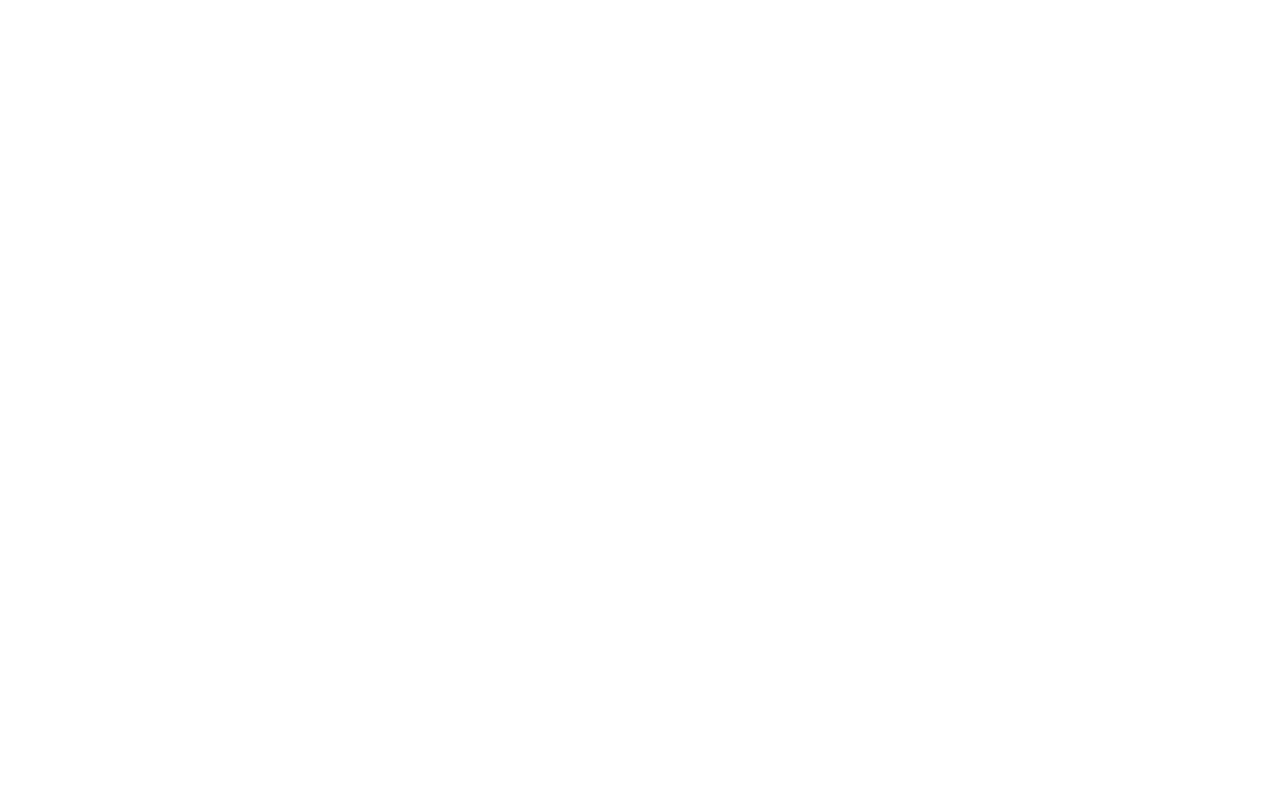
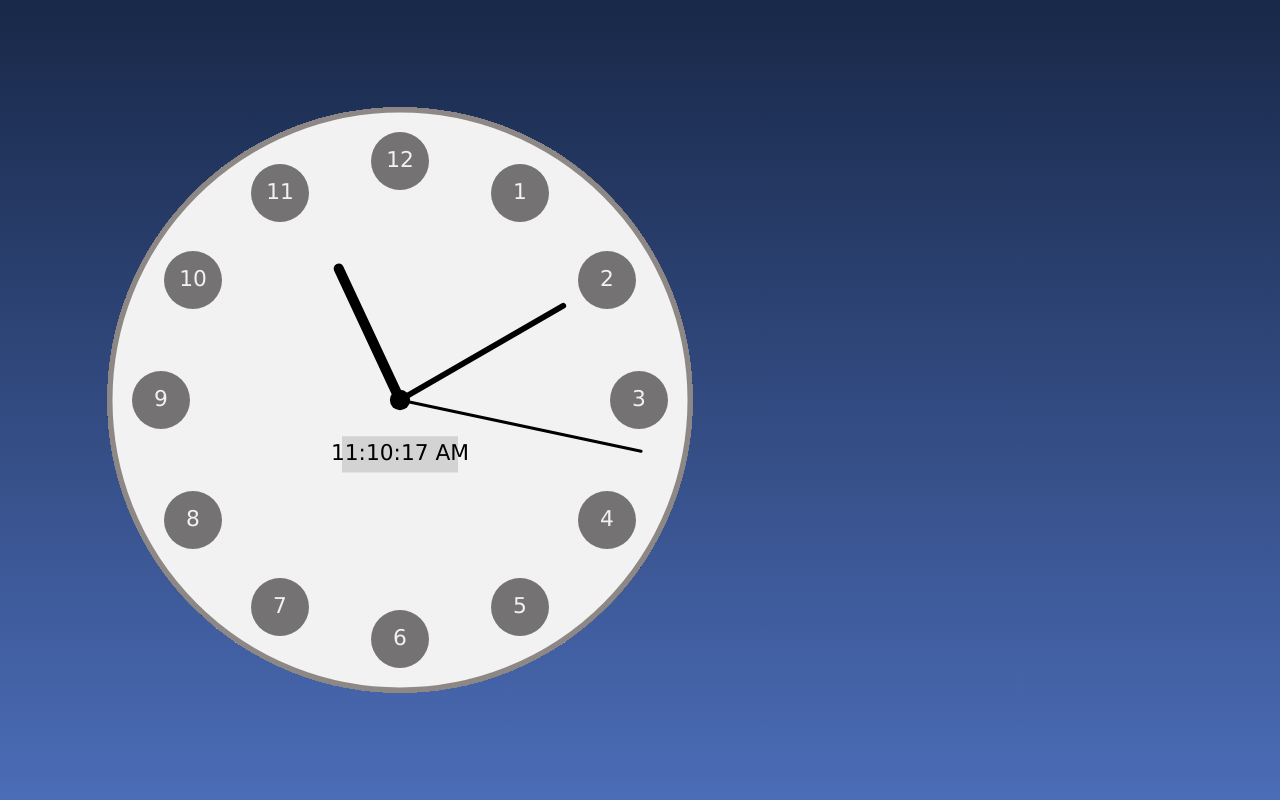
Before and after one commit to viktorbulochka/js-course-homework-bulochka, a plain HTML site: page lesson-13-timers-svg-canvas/Task 1.html in a window 1280 px wide. Drawn offline with Linux system fonts and the light colour scheme.

Commit message:
First task done and scnd added

```diff
--- a/lesson-13-timers-svg-canvas/Task 1.html
+++ b/lesson-13-timers-svg-canvas/Task 1.html
@@ -5,6 +5,142 @@
     <title>Title</title>
 </head>
 <body>
+<div id="wrapper"></div>
+<script>
+    'use strict';
+    document.body.style.margin = "0";
+    document.body.style.padding = "0";
 
+    let wrapper = document.getElementById('wrapper');
+    wrapper.style.height = 100 + "vh"
+    wrapper.style.background = "#4b6cb7";
+    wrapper.style.background = "-webkit-linear-gradient(to bottom, #182848, #4b6cb7)";
+    wrapper.style.background = "linear-gradient(to bottom, #182848, #4b6cb7)"
+
+    let canvas = document.createElement('canvas');
+    canvas.width = 800;
+    canvas.height = 800;
+    wrapper.appendChild(canvas);
+    let context = canvas.getContext('2d');
+    context.translate(400, 400);
+
+    const baseRadius = 290;
+    const numRadius = baseRadius * 0.825;
+    const circleRadius = baseRadius * 0.1;
+    const dotSize = baseRadius * 0.035;
+    const digWidth = baseRadius / 2.5;
+    const digHeight = baseRadius / 8;
+
+    setInterval(createWatch, 0);
+
+    function createWatch() {
+        createClockFace();
+        createDecorativeDot(dotSize)
+        createDigitalWatch();
+        updateWatch();
+    }
+
+    function createClockFace() {
+        context.save();
+        context.beginPath();
+        context.arc(0, 0, baseRadius, 0, 2 * Math.PI);
+        context.fillStyle = '#f3f2f2';
+        context.strokeStyle = '#8d8886';
+        context.lineWidth = 5;
+        context.fill();
+        context.stroke();
+
+        for (let number = 1; number <= 12; number++) {
+            let angle = number / 12 * Math.PI * 2;
+            let x = ((baseRadius - numRadius) / 2 - dotSize * 2.5) + Math.round(Math.sin(angle) * numRadius);
+            let y = ((baseRadius - numRadius) / 2 - dotSize * 2.5) - Math.round(Math.cos(angle) * numRadius);
+            drawHourCircle(x, y);
+            drawNumbers(number, x, y);
+        }
+        context.restore();
+    }
+
+    function drawHourCircle(x, y) {
+        context.save();
+        context.fillStyle = '#747272';
+        context.beginPath();
+        context.arc(x, y, circleRadius, 0, 2 * Math.PI);
+        context.fill();
+        context.restore();
+    }
+
+    function drawNumbers(number, x, y) {
+        context.save();
+        context.font = baseRadius * 0.075 + "px Verdana";
+        context.textBaseline = 'middle';
+        context.textAlign = 'center';
+        context.fillText(number, x, y);
+        context.restore();
+    }
+
+    function createArrow(angle, width, length) {
+        context.save();
+        context.beginPath();
+        context.lineWidth = width;
+        context.lineCap = 'round';
+        context.moveTo(0, 0);
+        context.rotate(angle);
+        context.lineTo(0, -length);
+        context.stroke();
+        context.rotate(-angle);
+        context.restore();
+    }
+
+    function createDecorativeDot(size) {
+        context.save();
+        context.beginPath();
+        context.arc(0, 0, size, 0, 2 * Math.PI);
+        context.fill();
+        context.restore();
+    }
+
+    function updateWatch() {
+        let now = new Date();
+
+        let second = now.getSeconds();
+        let secondMove = second * Math.PI / 30;
+        createArrow(secondMove, baseRadius * 0.01, baseRadius * 0.85);
+
+        let minute = now.getMinutes()
+        let minuteMove = (minute * Math.PI / 30);
+        createArrow(minuteMove, baseRadius * 0.02, baseRadius * 0.65);
+
+        let hour = now.getHours();
+        let hourMove = (hour * Math.PI / 6) + (minute * Math.PI / (6 * 60));
+        createArrow(hourMove, baseRadius * 0.035, baseRadius * 0.5);
+    }
+
+    function createDigitalWatch() {
+        context.save();
+        context.beginPath();
+        context.fillStyle = 'lightgrey';
+        context.rect(-digWidth / 2, digHeight, digWidth, digHeight);
+        context.fill();
+        context.restore();
+        createDigits();
+    }
+
+    function createDigits() {
+        context.save();
+        context.font = baseRadius * 0.075 + "px Verdana";
+        context.fillStyle = 'black';
+        context.textBaseline = 'middle';
+        context.textAlign = 'center';
+        context.fillText(updateDigitalWatch(), 0, digHeight * 1.5);
+        context.restore();
+    }
+
+    function updateDigitalWatch() {
+        let now = new Date();
+
+        let digTime = now.toLocaleTimeString();
+        return digTime;
+    }
+</script>
 </body>
 </html>
```
Also changed, not shown: lesson-13-timers-svg-canvas/Task 2.html (added, +10 -0 lines).
